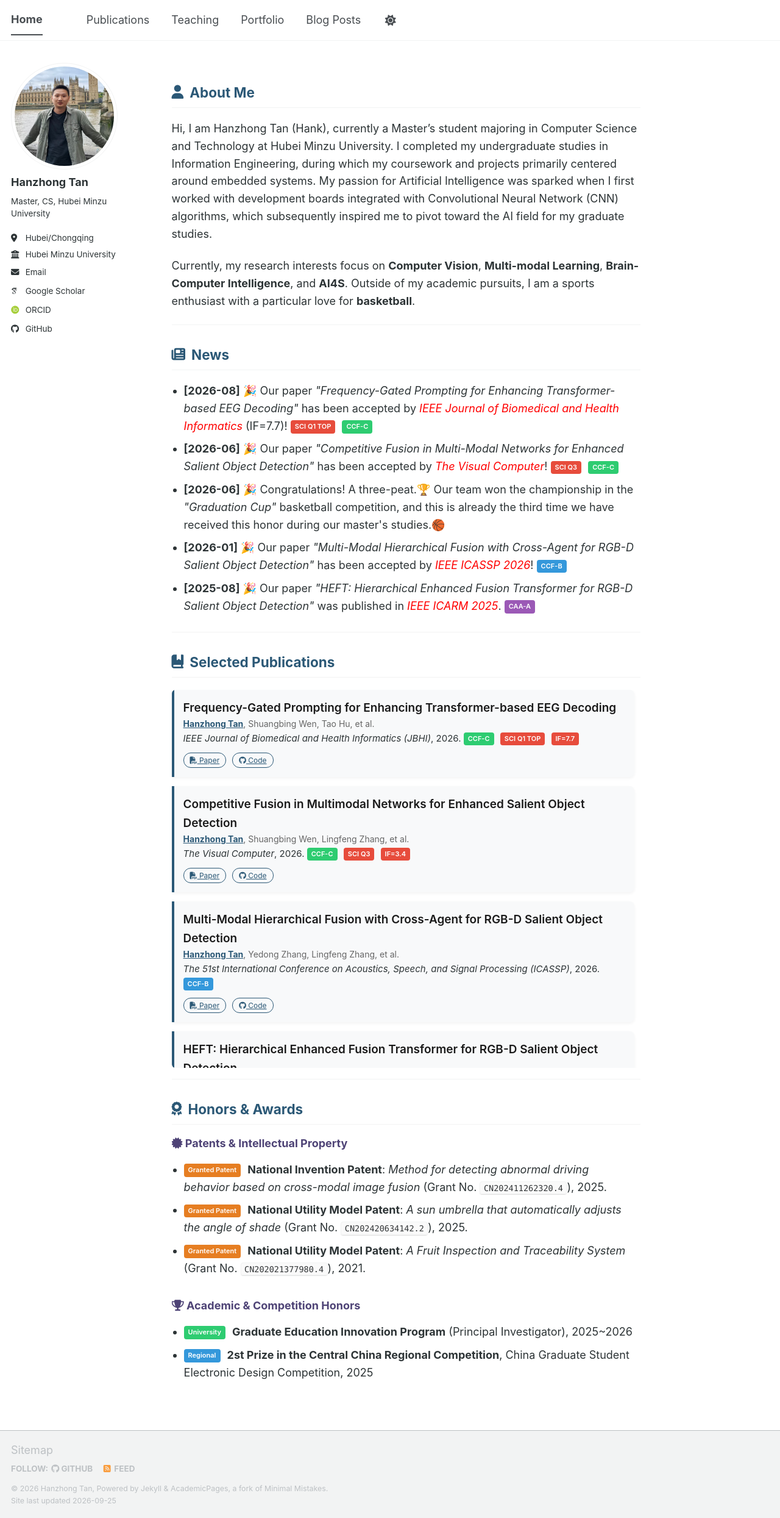
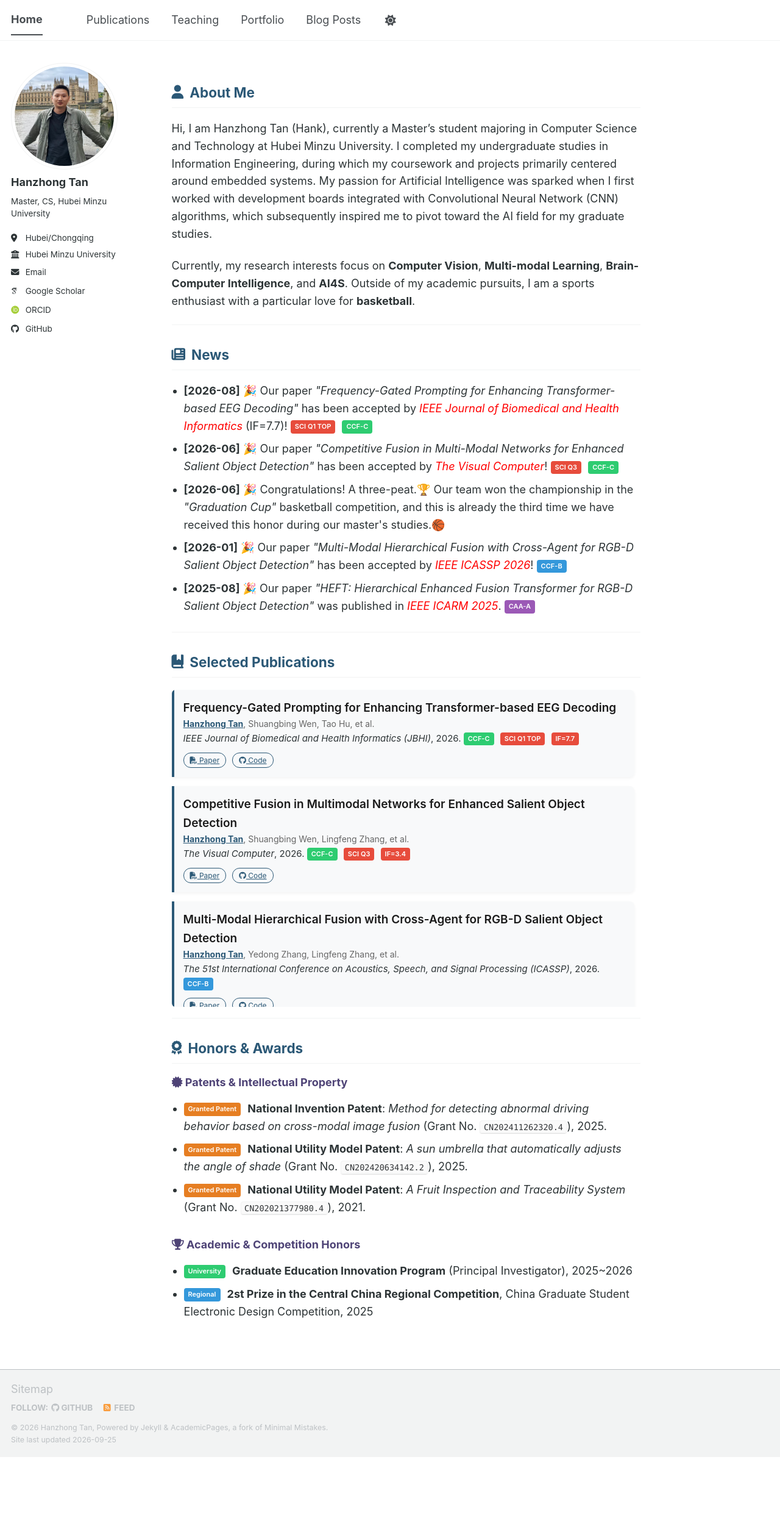
Before and after one commit to liangjiaxiaoqi/liangjiaxiaoqi.github.io, a Jekyll site: the page built from _pages/about.md, in a window 1280 px wide. Shown: the whole page at 61% size. Built offline with Jekyll 4.4.1, drawn with Linux system fonts in a browser that asks for light colours; some web fonts are replaced; a script bundle is joined from its source files by our own code; library files that are not in the unit come from our copies; a style sheet for code colours, icons or effects is not loaded; after the commit the page ends 2389 px from its top, so only the background shows below that.

Commit message:
Update about.md

```diff
--- a/_pages/about.md
+++ b/_pages/about.md
@@ -304,8 +304,8 @@
 
 <h2 class="section-title"><i class="fa-solid fa-book-bookmark"></i> Selected Publications</h2>
 
-<!-- Publications 滚动容器380px -->
-<div class="scrollable-container" style="max-height: 620px;">
+<!-- Publications 滚动容器380px  620px-->
+<div class="scrollable-container" style="max-height: 520px;">
   <div class="card-item">
     <div class="paper-title">Frequency-Gated Prompting for Enhancing Transformer-based EEG Decoding</div>
     <div class="paper-authors"><span class="me">Hanzhong Tan</span>, Shuangbing Wen, Tao Hu, et al.</div>
```
